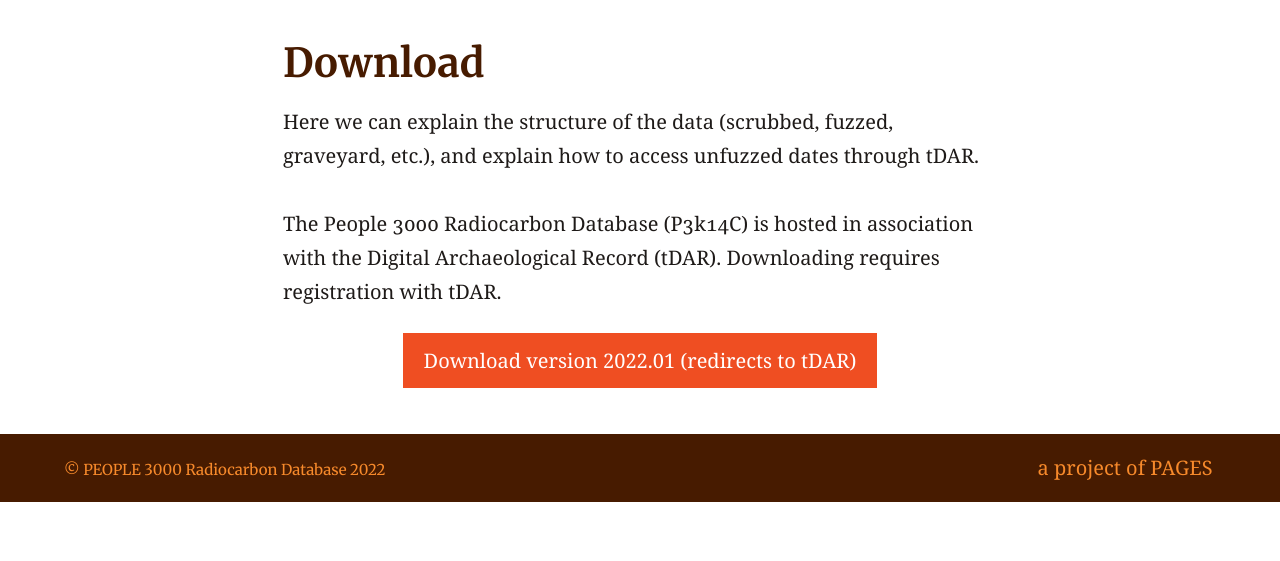
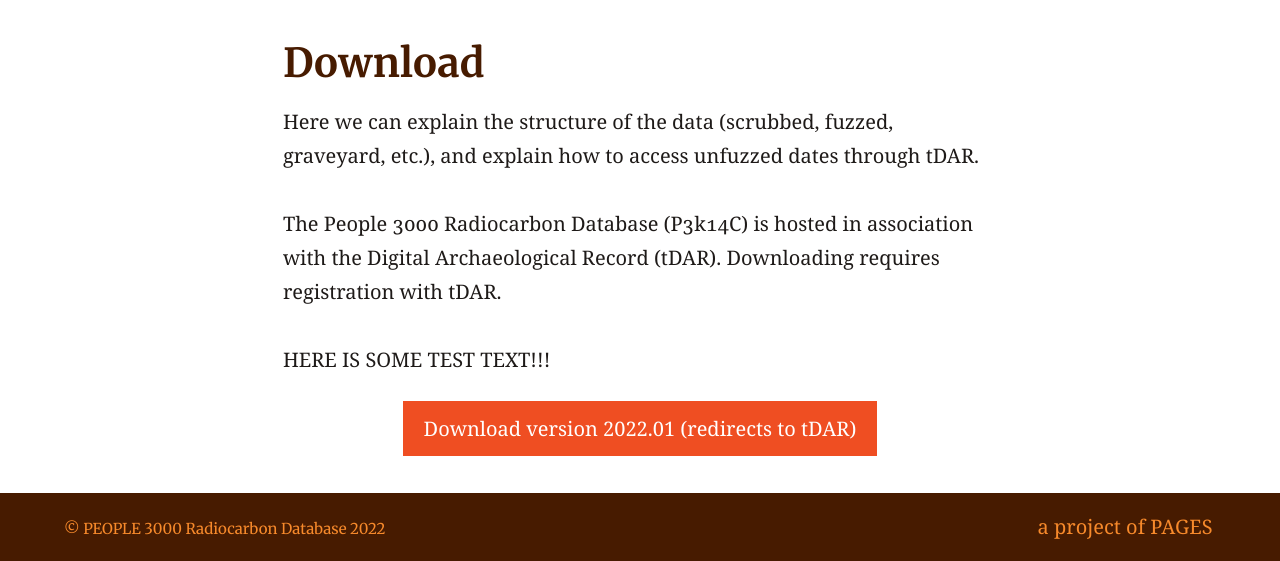
Before and after one commit to people3k/people3k.github.io, a Jekyll site: the page built from download.md, in a window 1280 px wide. Shown: the part 398-959 px from the top of the page. Built offline with Jekyll 4.4.1, drawn with Linux system fonts in a browser that asks for light colours; before the commit the page ends 900 px from its top, so only the background shows below that.

Commit message:
Update download.md

```diff
--- a/download.md
+++ b/download.md
@@ -12,6 +12,7 @@
 Digital Archaeological Record (tDAR). Downloading requires registration with
 tDAR.
 
+HERE IS SOME TEST TEXT!!!
 
 <div style="text-align:center;">
 {% include button.html text="Download version 2022.01 (redirects to tDAR)"
```
